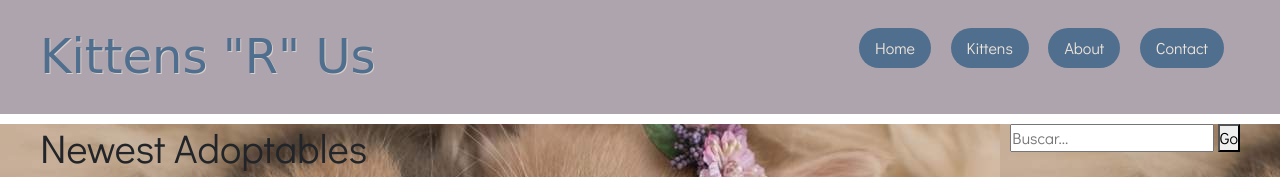
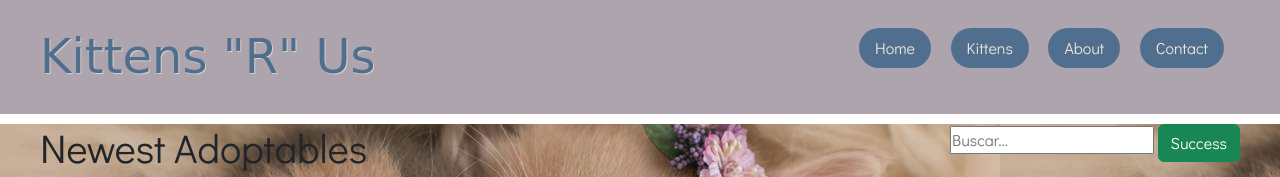
Before and after one commit to jperellolopez/gatitos_webpack, a website built with webpack: page src/index.html in a window 1280 px wide. Shown: the top 177 px of the page. Built offline with nearby package versions, Linux system fonts and the light colour scheme; grey boxes are pictures that could not be loaded; a web font is replaced by a local one.

Commit message:
nuevo boton

```diff
--- a/src/index.html
+++ b/src/index.html
@@ -34,7 +34,7 @@
       <div class="wrapper clearfix">
         <form class="search">
           <input type="search" placeholder="Buscar..."/>
-          <button>Go</button>
+          <button type="button" class="btn btn-success">Success</button>
         </form>
 
         <h1>Newest Adoptables</h1>
```
